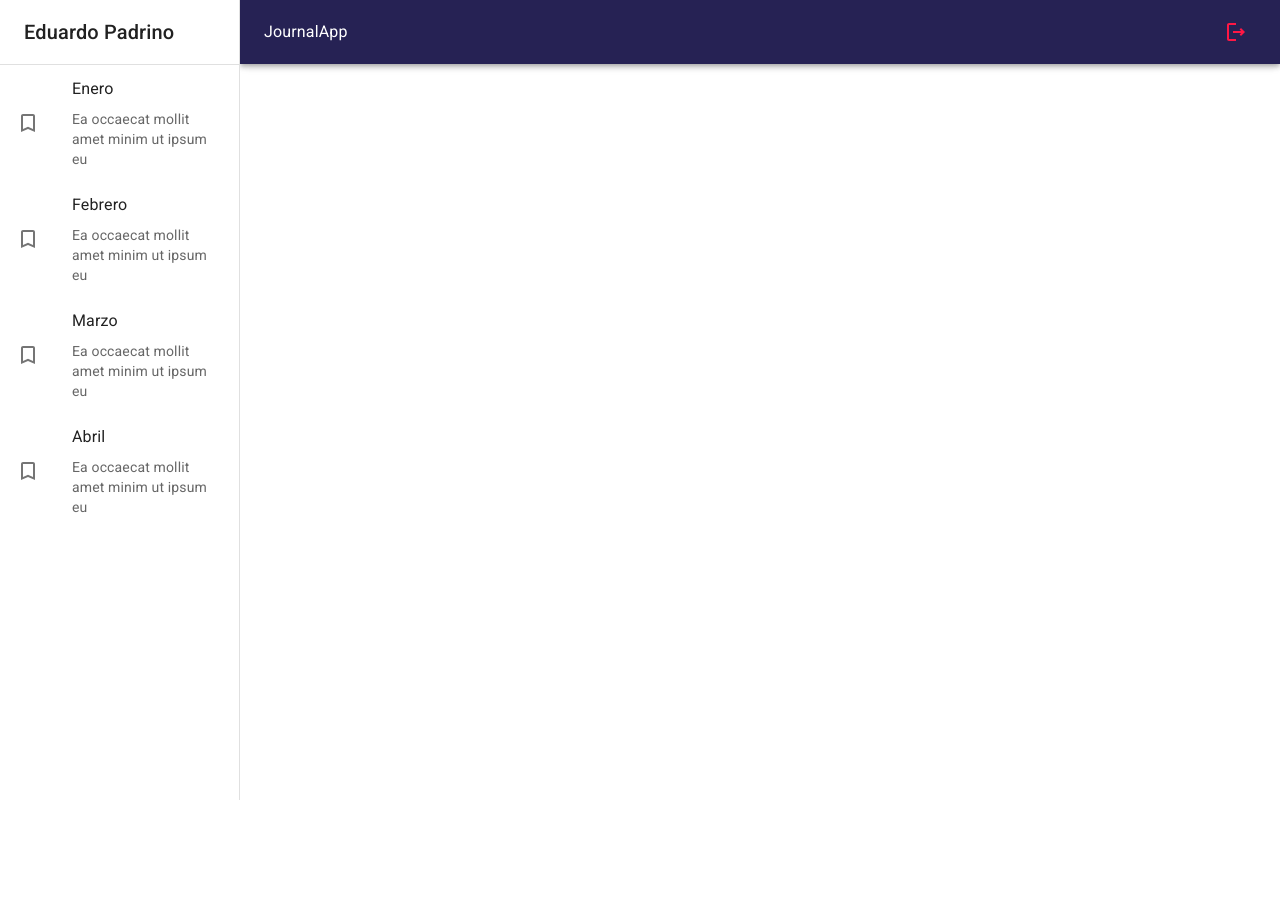
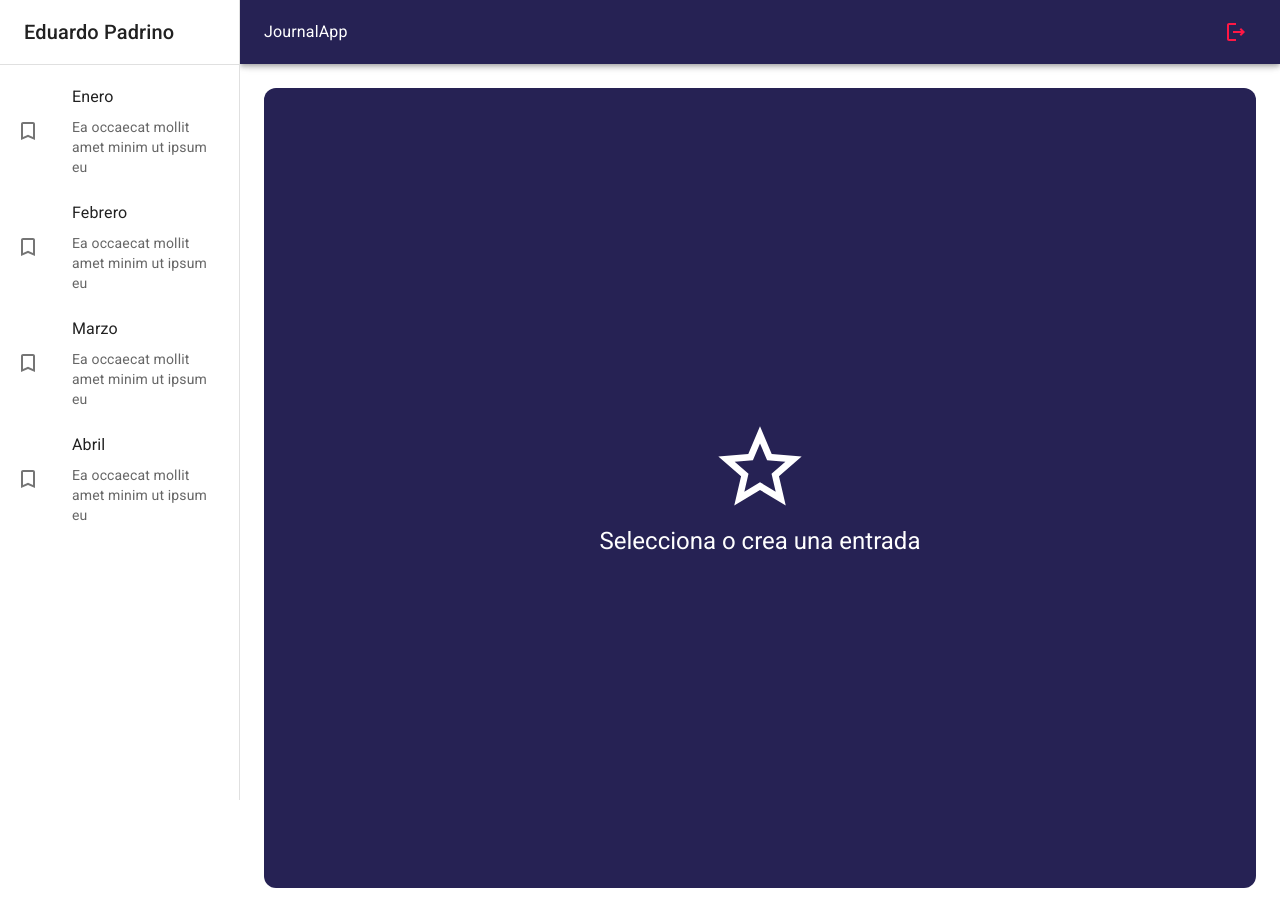
Before and after one commit to Epadrino/react-cero-a-experto, a React (Vite) app in the folder seccion_dieciseis_JournalApp/: page / in a window 1280 px wide. Before the commit the page ends 800 px from the top, so only its background shows below. Built offline with nearby package versions, Linux system fonts and the light colour scheme.

Commit message:
creacion_de_vistas
-se creo la vista de nada seleccionado

```diff
--- a/seccion_dieciseis_JournalApp/src/journal/components/SideBar.jsx
+++ b/seccion_dieciseis_JournalApp/src/journal/components/SideBar.jsx
@@ -4,6 +4,7 @@ import {
 	Divider,
 	Drawer,
 	Grid,
+	List,
 	ListItem,
 	ListItemButton,
 	ListItemIcon,
@@ -36,7 +37,7 @@ export const SideBar = ({ drawerWidth = 240 }) => {
 				</Toolbar>
 				<Divider />
 
-				<list>
+				<List>
 					{['Enero', 'Febrero', 'Marzo', 'Abril'].map((text) => (
 						<ListItem key={text} disablePadding>
 							<ListItemButton>
@@ -54,7 +55,7 @@ export const SideBar = ({ drawerWidth = 240 }) => {
 							</ListItemButton>
 						</ListItem>
 					))}
-				</list>
+				</List>
 			</Drawer>
 		</Box>
 	);
--- a/seccion_dieciseis_JournalApp/src/journal/layout/JournalLayout.jsx
+++ b/seccion_dieciseis_JournalApp/src/journal/layout/JournalLayout.jsx
@@ -1,3 +1,4 @@
+import { Toolbar } from '@mui/material';
 import { Box } from '@mui/system';
 import React from 'react';
 import { Navbar, SideBar } from '../components';
@@ -9,8 +10,8 @@ export const JournalLayout = ({ children }) => {
 			<Navbar drawerWidth={drawerWidth} />
 			<SideBar drawerWidth={drawerWidth} />
 
-			<Box component='main' sx={{ flecGrow: 1, p: 3 }}>
-				{/*toobal*/}
+			<Box component='main' sx={{ flexGrow: 1, p: 3 }}>
+				<Toolbar />
 				{children}
 			</Box>
 		</Box>
--- a/seccion_dieciseis_JournalApp/src/journal/pages/JournalPage.jsx
+++ b/seccion_dieciseis_JournalApp/src/journal/pages/JournalPage.jsx
@@ -1,13 +1,10 @@
-import { Typography } from '@mui/material';
 import { JournalLayout } from '../layout/JournalLayout';
+import { NothingSelectedView } from '../views';
 
 export const JournalPage = () => {
 	return (
 		<JournalLayout>
-			<Typography>
-				Aliquip commodo nostrud labore sunt commodo nostrud eu est
-				consectetur voluptate.
-			</Typography>
+			<NothingSelectedView />
 		</JournalLayout>
 	);
 };
--- /dev/null
+++ b/seccion_dieciseis_JournalApp/src/journal/views/NothingSelectedView.jsx
@@ -0,0 +1,28 @@
+import { Grid, Typography } from '@mui/material';
+import { StarOutline } from '@mui/icons-material';
+
+export const NothingSelectedView = () => {
+	return (
+		<Grid
+			container
+			spacing={0}
+			direction='column'
+			alignItems='center'
+			justifyContent='center'
+			sx={{
+				minHeight: '100vh',
+				backgroundColor: 'primary.main',
+				borderRadius: 3,
+			}}
+		>
+			<Grid item xs={12}>
+				<StarOutline sx={{ fontSize: 100, color: 'white' }} />
+			</Grid>
+			<Grid item xs={12}>
+				<Typography color='white' variant='h5'>
+					Selecciona o crea una entrada
+				</Typography>
+			</Grid>
+		</Grid>
+	);
+};
--- /dev/null
+++ b/seccion_dieciseis_JournalApp/src/journal/views/index.js
@@ -0,0 +1 @@
+export * from './NothingSelectedView';
```
